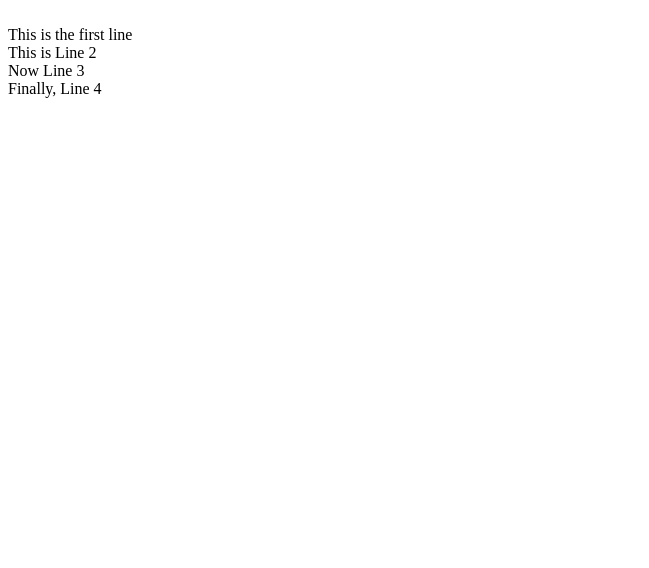
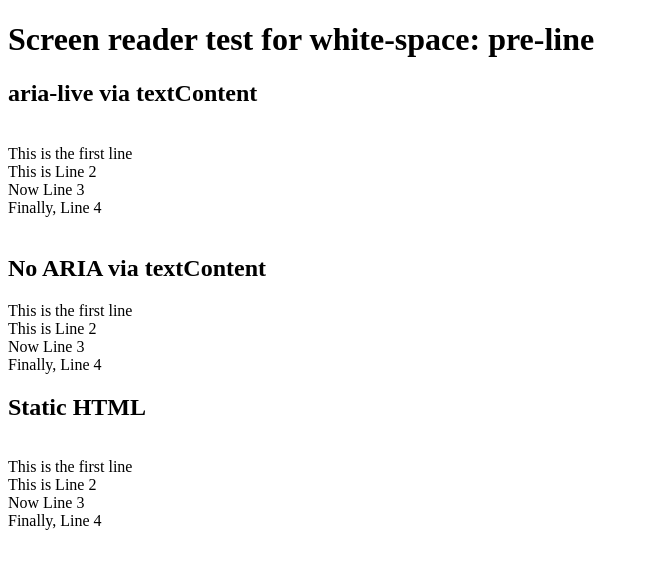
Before and after one commit to fizzstudio/newline-test, a plain HTML site: page index.html in a window 1280 px wide. Shown: the whole page, without its empty margins (0-649 px from the left). Drawn offline with Linux system fonts and the light colour scheme.

Commit message:
Update index.html

```diff
--- a/index.html
+++ b/index.html
@@ -3,17 +3,34 @@
 <head>
   <meta charset='UTF-8'>
   <meta name='viewport' content='width=device-width, initial-scale=1.0'>
-  <title>white-space: pre-line</title>
+  <title>Screen reader test for white-space: pre-line</title>
   <style>
-    div#cc {
+    div#cc,
+    div#output,
+    div#static {
       white-space: pre-line;
     }
   </style>
 </head>
 <body>
+  <h1>Screen reader test for white-space: pre-line</h1>
+
+  <h2>aria-live via textContent</h2>
   <div id='cc' aria-live='assertive' role='status' aria-atomic='true' aria-relevant='additions text' lang='en'>
     <div data-created='1724121273725'>
     </div>
+  </div>
+
+  <h2>No ARIA via textContent</h2>
+  <div id='output'>
+  </div>
+
+  <h2>Static HTML</h2>
+  <div id='static'>
+    This is the first line
+    This is Line 2
+    Now Line 3
+    Finally, Line 4
   </div>
 
   <script>
@@ -26,6 +43,7 @@
         'Finally, Line 4',
       ];
       document.querySelector('#cc div').textContent = outputArray.join('\r\n');
+      document.querySelector('#output').textContent = outputArray.join('\r\n');
     }
   </script>
 </body>
```
